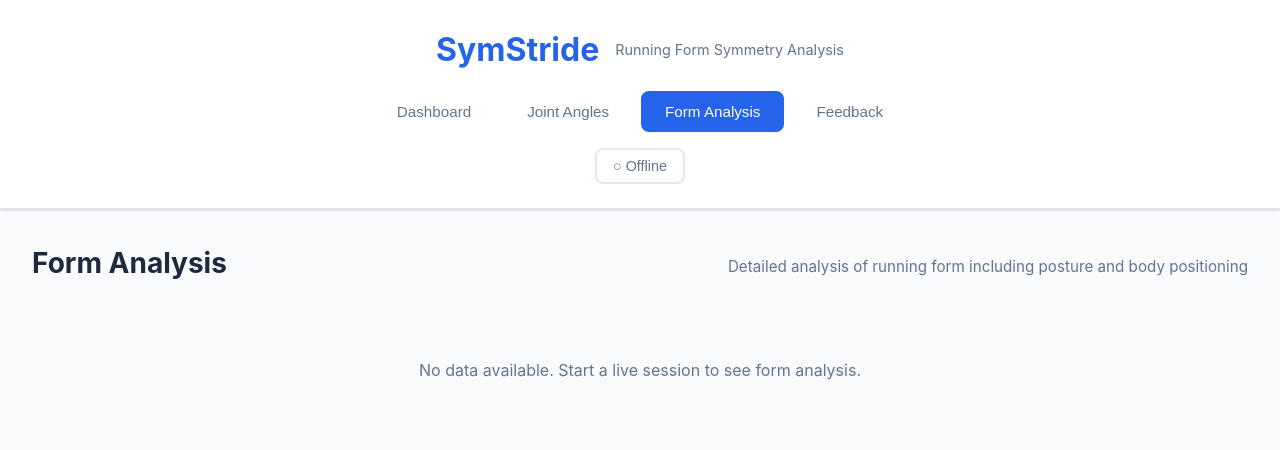
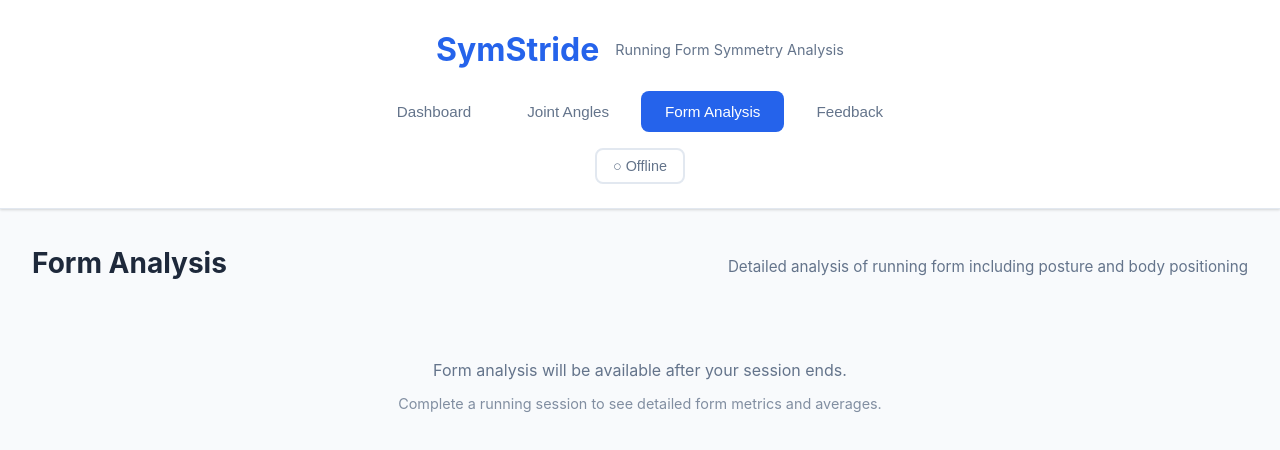
Before and after one commit to yibochen18/ECM_2025Fall_Project_16, a React (Vite) app: page / in a window 1280 px wide. Both pictures are taken after a click on the button "Form Analysis". Shown: the top 450 px of the page. Built offline with nearby package versions, Linux system fonts and the light colour scheme.

Commit message:
stop showing live data in FormAnalysis, no longer falls back to live data

```diff
--- a/src/components/FormAnalysis.jsx
+++ b/src/components/FormAnalysis.jsx
@@ -59,41 +59,20 @@ function convertSessionAveragesToFormAnalysis(sessionAverages) {
 }
 
 function FormAnalysis({ data, realTimeData, sessionAverages }) {
-  const baseData = realTimeData || data || null
-
+  // FormAnalysis only displays session averages, not live data
+  // This ensures consistent analysis based on the full session
   let formAnalysis = null
 
   if (sessionAverages) {
     formAnalysis = convertSessionAveragesToFormAnalysis(sessionAverages)
-  } else if (baseData && baseData.formAnalysis) {
-    formAnalysis = baseData.formAnalysis
-  } else if (baseData && baseData.jointAngles) {
-    // Shape like { jointAngles: { ... } }
-    formAnalysis = convertSessionAveragesToFormAnalysis({ jointAngles: baseData.jointAngles })
-  } else if (baseData && (baseData.frontKnee || baseData.backKnee || baseData.elbow || baseData.backToHead || baseData.knee)) {
-    // Live frame shape from backend: { frontKnee, backKnee, backToHead, elbow, knee }
-    formAnalysis = convertSessionAveragesToFormAnalysis(baseData)
+  } else if (data && data.formAnalysis) {
+    // Fallback for legacy data format
+    formAnalysis = data.formAnalysis
   }
 
-  const displayData = baseData || (sessionAverages ? { jointAngles: sessionAverages.jointAngles } : null)
+  const displayData = sessionAverages ? { jointAngles: sessionAverages.jointAngles } : null
 
   // Handle no data case
-  if (!displayData && !formAnalysis) {
-    return (
-      <div className="form-analysis">
-        <div className="section-header">
-          <h2>Form Analysis</h2>
-          <p className="section-description">
-            Detailed analysis of running form including posture and body positioning
-          </p>
-        </div>
-        <div style={{ padding: '2rem', textAlign: 'center', color: 'var(--text-secondary)' }}>
-          <p>No data available. Start a live session to see form analysis.</p>
-        </div>
-      </div>
-    )
-  }
-
   if (!formAnalysis) {
     return (
       <div className="form-analysis">
@@ -104,7 +83,10 @@ function FormAnalysis({ data, realTimeData, sessionAverages }) {
           </p>
         </div>
         <div style={{ padding: '2rem', textAlign: 'center', color: 'var(--text-secondary)' }}>
-          <p>No form analysis data available. Start a live session to see metrics.</p>
+          <p>Form analysis will be available after your session ends.</p>
+          <p style={{ marginTop: '0.5rem', fontSize: '0.9em', opacity: 0.8 }}>
+            Complete a running session to see detailed form metrics and averages.
+          </p>
         </div>
       </div>
     )
```
